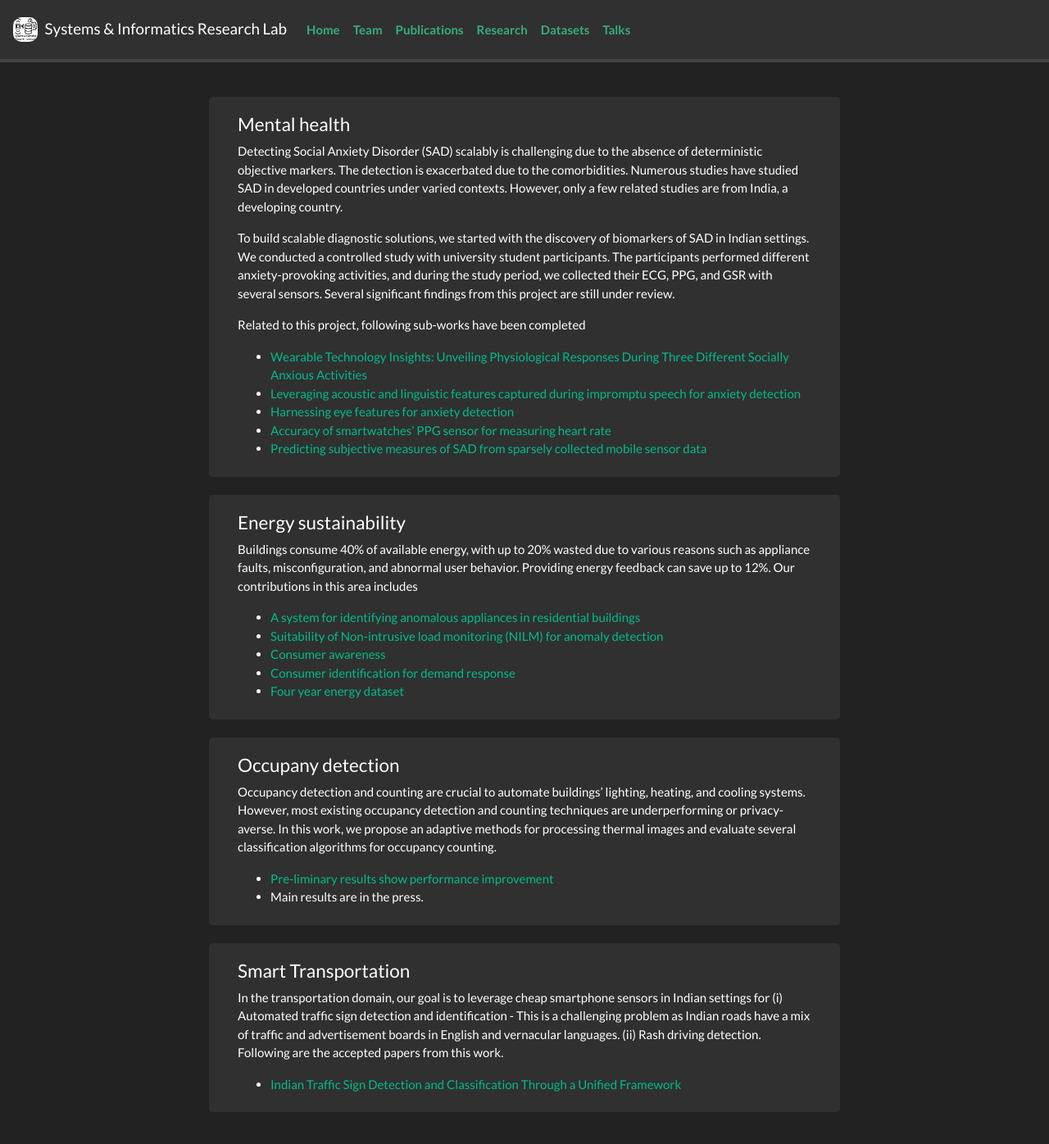
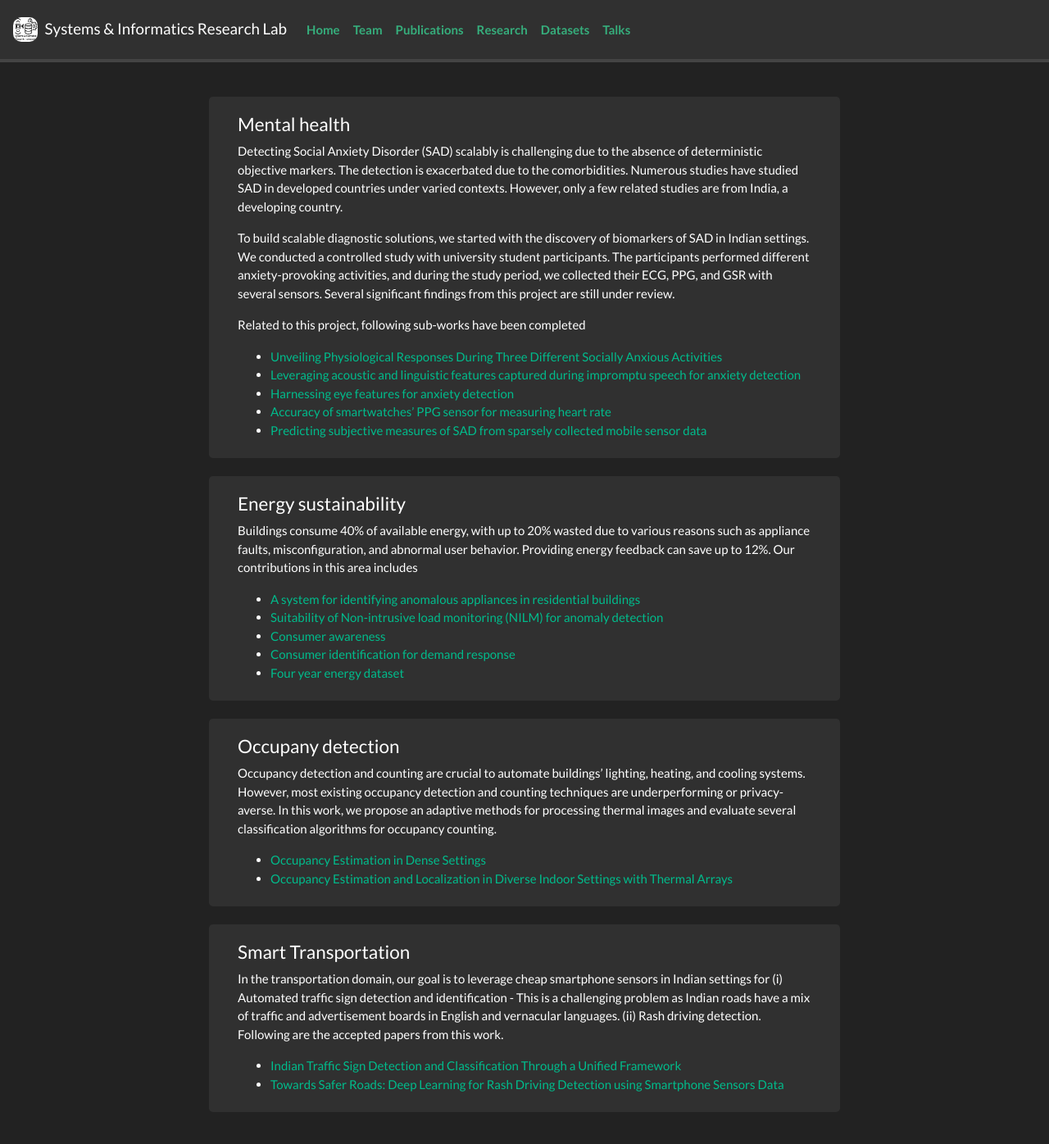
Before and after one commit to sirl-lab/sirl-lab.github.io, a Jekyll site: the page built from _pages/research.md, in a window 1280 px wide and 1400 px high. Shown: the top 1396 px of the window at 82% size. Built offline with Jekyll 4.4.1, drawn with Linux system fonts in a browser that asks for light colours; nearby versions of some CDN libraries; a style sheet for code colours, icons or effects is not loaded.

Commit message:
updated research updates and group members
updated research updates and group members

```diff
--- a/_data/team_members.yml
+++ b/_data/team_members.yml
@@ -17,6 +17,6 @@
   photo: adityasneh.png
   info: Research Associate
 
-- name: Aditya Mishra
-  photo: aditya.jpeg
-  info: B.S.
+- name: Shelke Anushka Sanjay
+  photo: Anushka.jpeg
+  info: Intern
--- a/_pages/research.md
+++ b/_pages/research.md
@@ -39,7 +39,7 @@ To build scalable diagnostic solutions, we started with the discovery of biomark
 
 Related to this project, following sub-works have been completed
 
-- <a href = "https://dl.acm.org/doi/pdf/10.1145/3663671"> Wearable Technology Insights: Unveiling Physiological Responses During Three Different Socially Anxious Activities </a>
+- <a href = "https://dl.acm.org/doi/pdf/10.1145/3663671"> Unveiling Physiological Responses During Three Different Socially Anxious Activities </a>
 - <a href = "https://dl.acm.org/doi/10.1145/3657245"> Leveraging acoustic and linguistic features captured during impromptu speech for anxiety detection </a>
 - <a href = "https://dl.acm.org/doi/10.1145/3662009.3662021"> Harnessing eye features for anxiety detection </a>
 - <a href = "https://ieeexplore.ieee.org/document/10356653"> Accuracy of smartwatches' PPG sensor for measuring heart rate</a>
@@ -73,8 +73,8 @@ Buildings consume 40% of available energy, with up to 20% wasted due to various
 
 Occupancy detection and counting are crucial to automate buildings’ lighting, heating, and cooling systems. However, most existing occupancy detection and counting techniques are underperforming or privacy-averse. In this work, we propose an adaptive methods for processing thermal images and evaluate several classification algorithms for occupancy counting.
 
- - <a href="https://ieeexplore.ieee.org/document/10041292">Pre-liminary results show performance improvement</a>
- -  Main results are in the press.
+ - <a href="https://ieeexplore.ieee.org/document/10041292">Occupancy Estimation in Dense Settings</a>
+ -  <a href="https://dl.acm.org/doi/10.1145/3674829.3675059">Occupancy Estimation and Localization in Diverse Indoor Settings with Thermal Arrays</a>
 </div>
 </div>
 
@@ -86,8 +86,7 @@ Occupancy detection and counting are crucial to automate buildings’ lighting,
 In the transportation domain, our goal is to leverage cheap smartphone sensors in Indian settings for (i) Automated traffic sign detection and identification - This is a challenging problem as Indian roads have a mix of traffic and advertisement boards in English and vernacular languages. (ii) Rash driving detection. Following are the accepted papers from this work.
 
  - <a href="https://ieeexplore.ieee.org/document/10562197">Indian Traffic Sign Detection and Classification Through a Unified Framework</a>
-
-
+  - <a href="https://dl.acm.org/doi/10.1145/3674829.3675069">Towards Safer Roads: Deep Learning for Rash Driving Detection using Smartphone Sensors Data</a>
 
 </div>
 </div>
```
Also changed, not shown: images/Anushka.jpeg (added).
